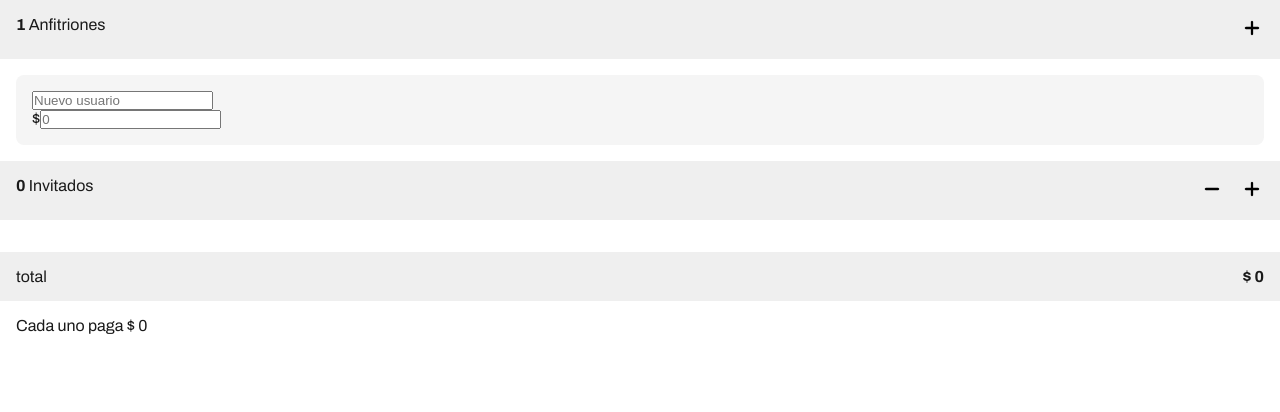
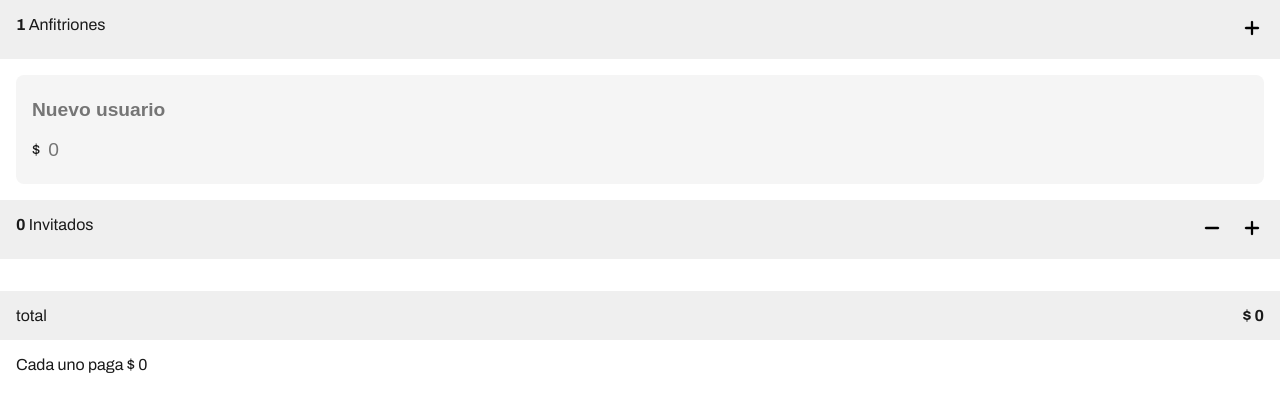
Before and after one commit to carlos-britos/dividir-cuentas, a React (Vite) app: page / in a window 1280 px wide. Shown: the top 412 px of the page. Built offline with nearby package versions, Linux system fonts and the light colour scheme.

Commit message:
Fix host card style

```diff
--- a/src/assets/scss/reusable/_user_list.scss
+++ b/src/assets/scss/reusable/_user_list.scss
@@ -21,6 +21,34 @@
       padding: 1rem;
       background: var(--neutral-50);
       border-radius: .5rem;
+
+      input {
+        font-size: 1.2rem;
+        padding: 0.5rem 0;
+        border: none;
+        border-bottom: 2px solid transparent;
+        background: transparent;
+        transition: .3s;
+
+        &:focus-visible {
+          outline: none;
+          border-bottom: 2px solid var(--neutral-400);
+        }
+      }
+
+      .name {
+        font-weight: 600;
+      }
+
+      .price {
+        display: flex;
+        gap: .5rem;
+        align-items: center;
+
+        input {
+          padding-bottom: .3rem;
+        }
+      }
     }
   }
 }
--- a/src/components/views/home/Total.jsx
+++ b/src/components/views/home/Total.jsx
@@ -36,11 +36,11 @@ const Total = ({ hosts , guests }) => {
             { strings.total }
           </div>
           <b>
-            $ { total }
+            $ { total.toLocaleString() }
           </b>
         </div>
         <div className="user-list__body">
-          Cada uno paga $ { partial }
+          Cada uno paga $ { partial.toLocaleString() }
         </div>
       </div>
     </section>
```
